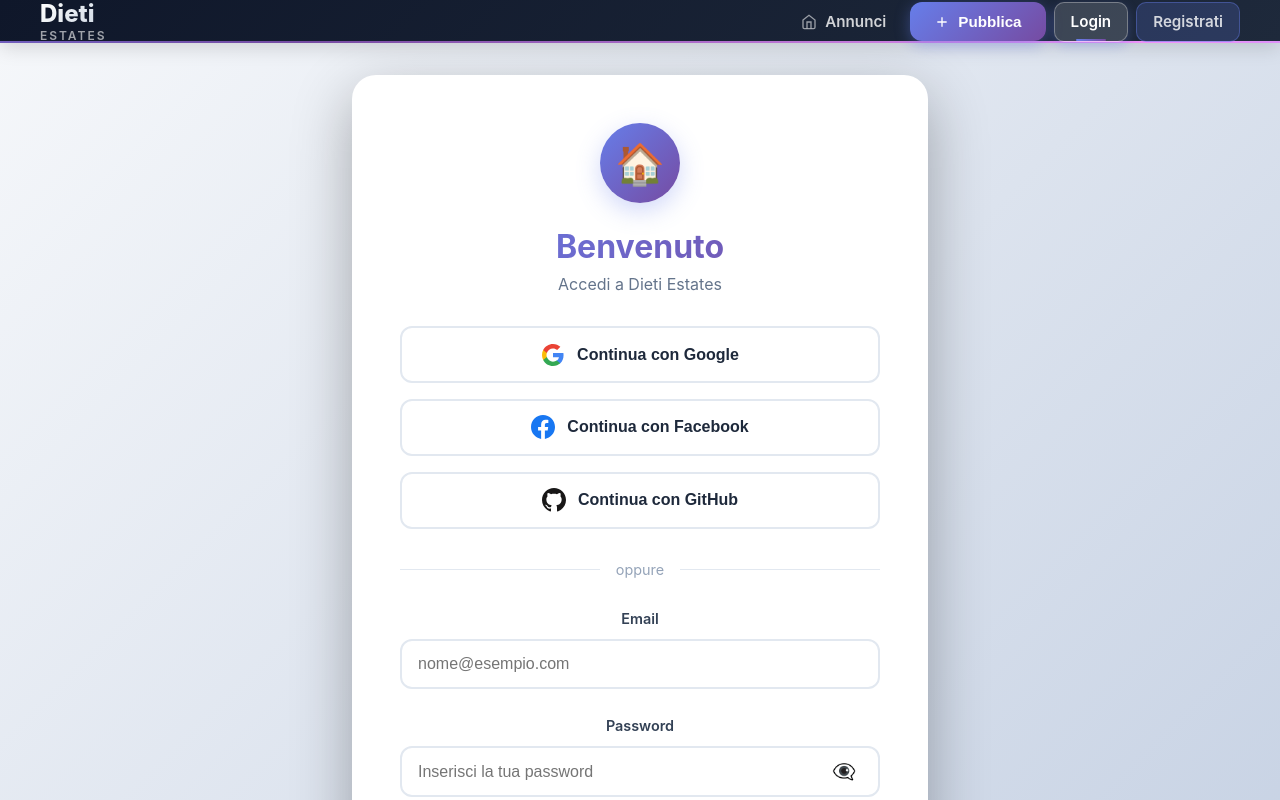
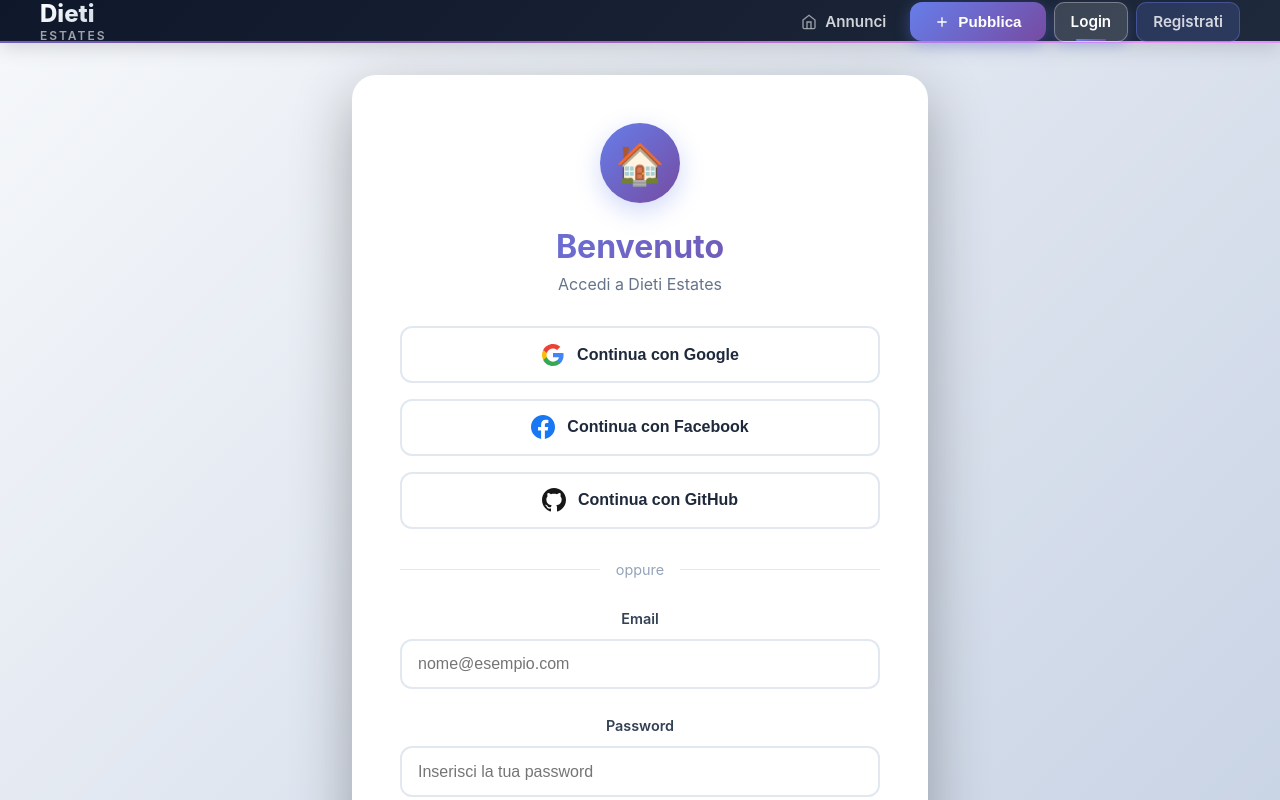
Before and after one commit to AgnelloSant/DietiEstates25_demeo_carrese, a Vue app in the folder frontend/: page /login in a window 1280 px wide. Shown: the top 800 px of the page. Built offline with nearby package versions, Linux system fonts and the light colour scheme; no server answers.

Commit message:
fix memory

```diff
--- a/frontend/src/views/LoginView.vue
+++ b/frontend/src/views/LoginView.vue
@@ -76,7 +76,7 @@
               class="toggle-password"
               @click="showPassword = !showPassword"
             >
-              {{ showPassword ? '👁️' : '👁️‍🗨️' }}
+              {{ showPassword ? '-' : '+' }}
             </button>
           </div>
         </div>
```
